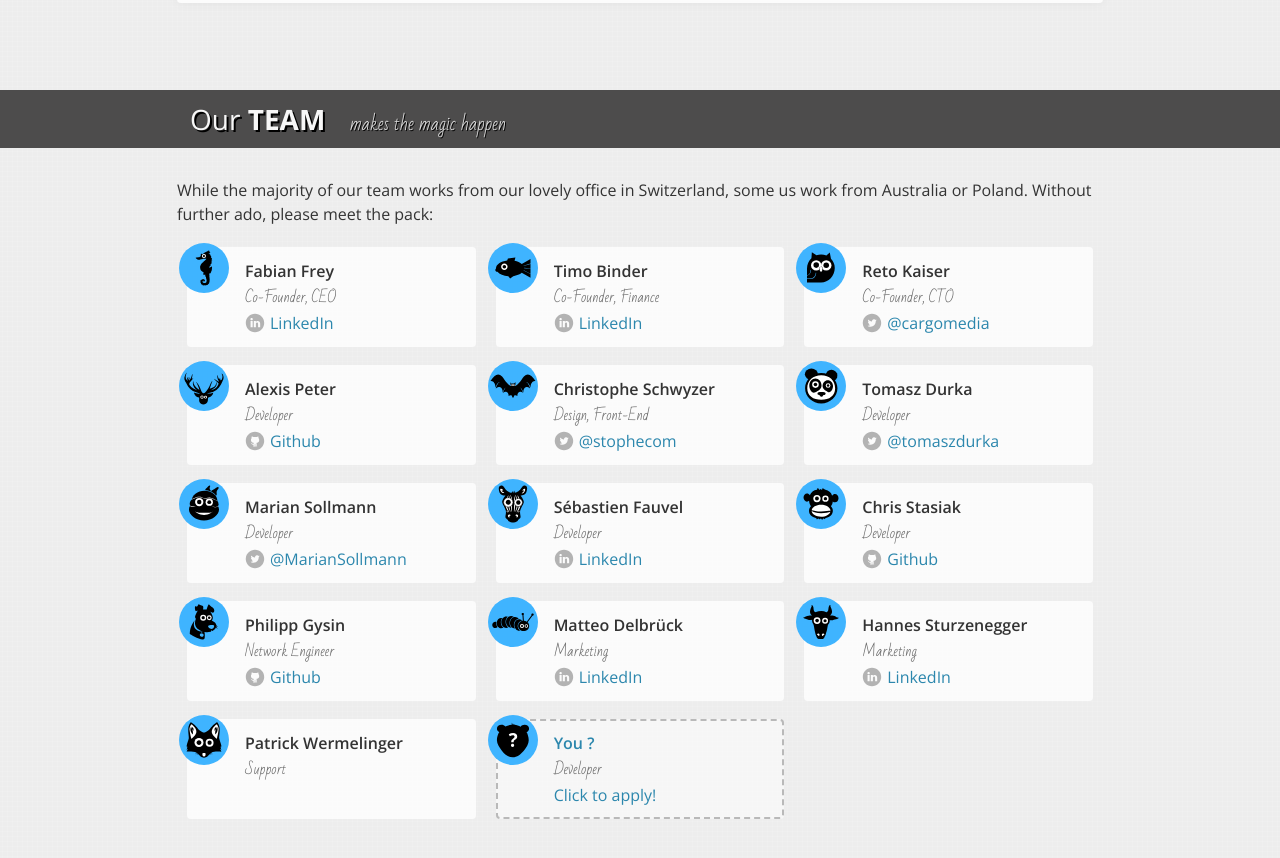
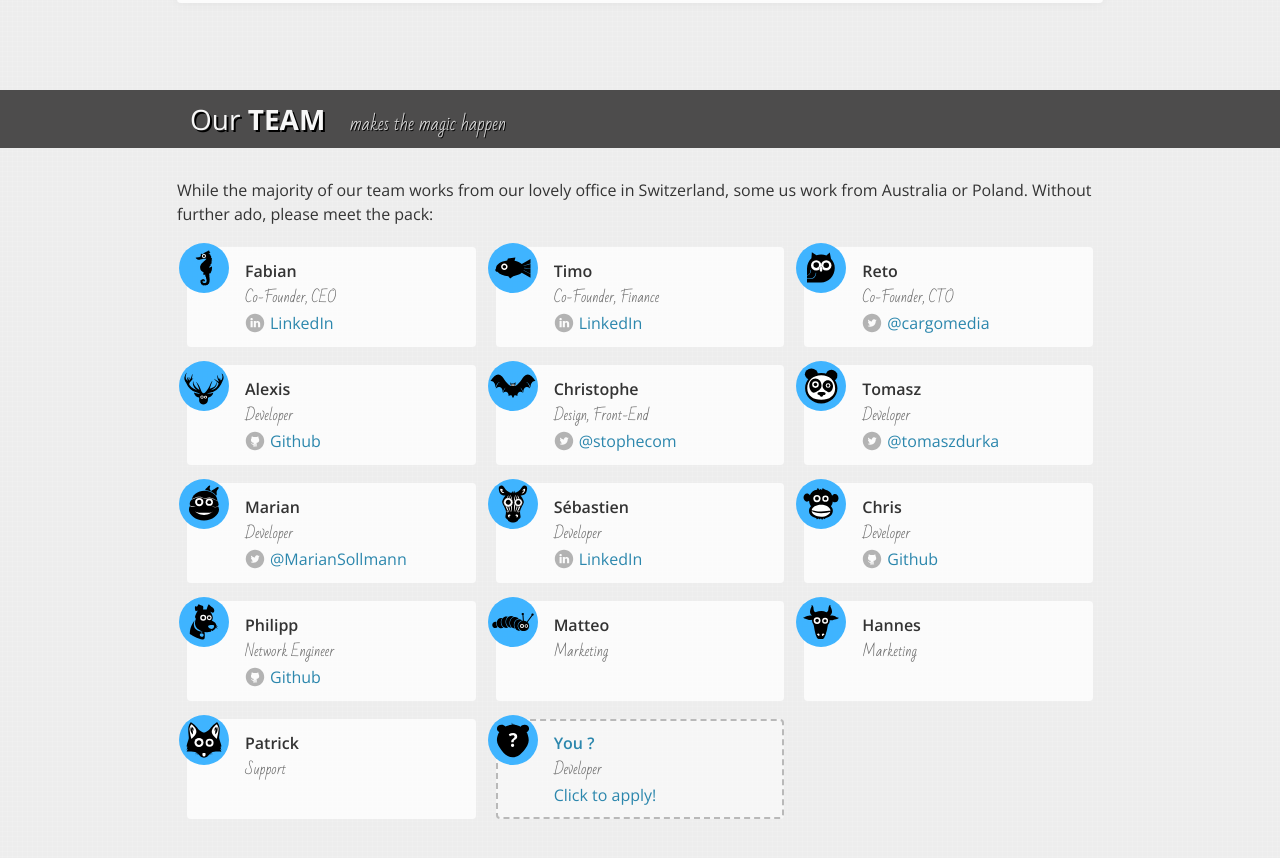
Before and after one commit to rysie/cargomedia.github.io, a Jekyll site: the page built from index.html, in a window 1280 px wide and 900 px high, scrolled down 1421 px. Shown: the top 858 px of the window. Built offline with Jekyll 4.4.1, drawn with Linux system fonts in a browser that asks for light colours; Markdown is read by kramdown in place of the engine named in the settings.

Commit message:
remove surnames, some links

```diff
--- a/index.html
+++ b/index.html
@@ -74,7 +74,7 @@ slug: home
 			<div class="businessCard">
 				<div class="thumb seahorse"></div>
 				<div class="content">
-					<h4 class="name">Fabian Frey</h4>
+					<h4 class="name">Fabian</h4>
 					<p class="mission">Co-Founder, CEO</p>
 					<p class="contact linkedIn"><a href="//ch.linkedin.com/pub/fabian-frey/68/42a/b89" title="LinkedIn">LinkedIn</a></p>
 				</div>
@@ -84,7 +84,7 @@ slug: home
 			<div class="businessCard">
 				<div class="thumb fish"></div>
 				<div class="content">
-					<h4 class="name">Timo Binder</h4>
+					<h4 class="name">Timo</h4>
 					<p class="mission">Co-Founder, Finance</p>
 					<p class="contact linkedIn"><a href="//ch.linkedin.com/pub/timo-bindler/26/80b/195" title="LinkedIn">LinkedIn</a></p>
 				</div>
@@ -94,7 +94,7 @@ slug: home
 			<div class="businessCard">
 				<div class="thumb owl"></div>
 				<div class="content">
-					<h4 class="name">Reto Kaiser</h4>
+					<h4 class="name">Reto</h4>
 					<p class="mission">Co-Founder, CTO</p>
 					<p class="contact twitter"><a href="//twitter.com/cargomedia" title="twitter">@cargomedia</a></p>
 				</div>
@@ -104,7 +104,7 @@ slug: home
 			<div class="businessCard">
 				<div class="thumb stag"></div>
 				<div class="content">
-					<h4 class="name">Alexis Peter</h4>
+					<h4 class="name">Alexis</h4>
 					<p class="mission">Developer</p>
 					<p class="contact github"><a href="//github.com/alexispeter" title="github">Github</a></p>
 				</div>
@@ -114,7 +114,7 @@ slug: home
 			<div class="businessCard">
 				<div class="thumb bat"></div>
 				<div class="content">
-					<h4 class="name">Christophe Schwyzer</h4>
+					<h4 class="name">Christophe</h4>
 					<p class="mission">Design, Front-End</p>
 					<p class="contact twitter"><a href="//twitter.com/stophecom" title="twitter">@stophecom</a></p>
 				</div>
@@ -124,7 +124,7 @@ slug: home
 			<div class="businessCard">
 				<div class="thumb panda"></div>
 				<div class="content">
-					<h4 class="name">Tomasz Durka</h4>
+					<h4 class="name">Tomasz</h4>
 					<p class="mission">Developer</p>
 					<p class="contact twitter"><a href="//twitter.com/tomaszdurka" title="twitter">@tomaszdurka</a></p>
 				</div>
@@ -134,7 +134,7 @@ slug: home
 			<div class="businessCard">
 				<div class="thumb turtle"></div>
 				<div class="content">
-					<h4 class="name">Marian Sollmann</h4>
+					<h4 class="name">Marian</h4>
 					<p class="mission">Developer</p>
 					<p class="contact twitter"><a href="//twitter.com/MarianSollmann" title="twitter">@MarianSollmann</a></p>
 				</div>
@@ -144,7 +144,7 @@ slug: home
 			<div class="businessCard">
 				<div class="thumb zebra"></div>
 				<div class="content">
-					<h4 class="name">Sébastien Fauvel</h4>
+					<h4 class="name">Sébastien</h4>
 					<p class="mission">Developer</p>
 					<p class="contact linkedIn"><a href="//ch.linkedin.com/in/sebastienfauvel/de" title="LinkedIn">LinkedIn</a></p>
 				</div>
@@ -154,7 +154,7 @@ slug: home
 			<div class="businessCard">
 				<div class="thumb monkey"></div>
 				<div class="content">
-					<h4 class="name">Chris Stasiak</h4>
+					<h4 class="name">Chris</h4>
 					<p class="mission">Developer</p>
 					<p class="contact github"><a href="//github.com/kris-lab" title="github">Github</a></p>
 				</div>
@@ -164,7 +164,7 @@ slug: home
 			<div class="businessCard">
 				<div class="thumb dog"></div>
 				<div class="content">
-					<h4 class="name">Philipp Gysin</h4>
+					<h4 class="name">Philipp</h4>
 					<p class="mission">Network Engineer</p>
 					<p class="contact github"><a href="//github.com/ppp0" title="github">Github</a></p>
 				</div>
@@ -174,9 +174,9 @@ slug: home
 			<div class="businessCard">
 				<div class="thumb catapillar"></div>
 				<div class="content">
-					<h4 class="name">Matteo Delbrück</h4>
+					<h4 class="name">Matteo</h4>
 					<p class="mission">Marketing</p>
-					<p class="contact linkedIn"><a href="//ch.linkedin.com/pub/matteo-delbrück/68/a6b/619" title="LinkedIn">LinkedIn</a></p>
+					<p class="contact">&nbsp;</p>
 				</div>
 			</div>
 		</div>
@@ -184,9 +184,9 @@ slug: home
 			<div class="businessCard">
 				<div class="thumb bull"></div>
 				<div class="content">
-					<h4 class="name">Hannes Sturzenegger</h4>
+					<h4 class="name">Hannes</h4>
 					<p class="mission">Marketing</p>
-					<p class="contact linkedIn"><a href="//ch.linkedin.com/in/hannessturzenegger" title="LinkedIn">LinkedIn</a></p>
+					<p class="contact">&nbsp;</p>
 				</div>
 			</div>
 		</div>
@@ -194,7 +194,7 @@ slug: home
 			<div class="businessCard">
 				<div class="thumb fox"></div>
 				<div class="content">
-					<h4 class="name">Patrick Wermelinger</h4>
+					<h4 class="name">Patrick</h4>
 					<p class="mission">Support</p>
 					<p class="contact">&nbsp;</p>
 				</div>
```
